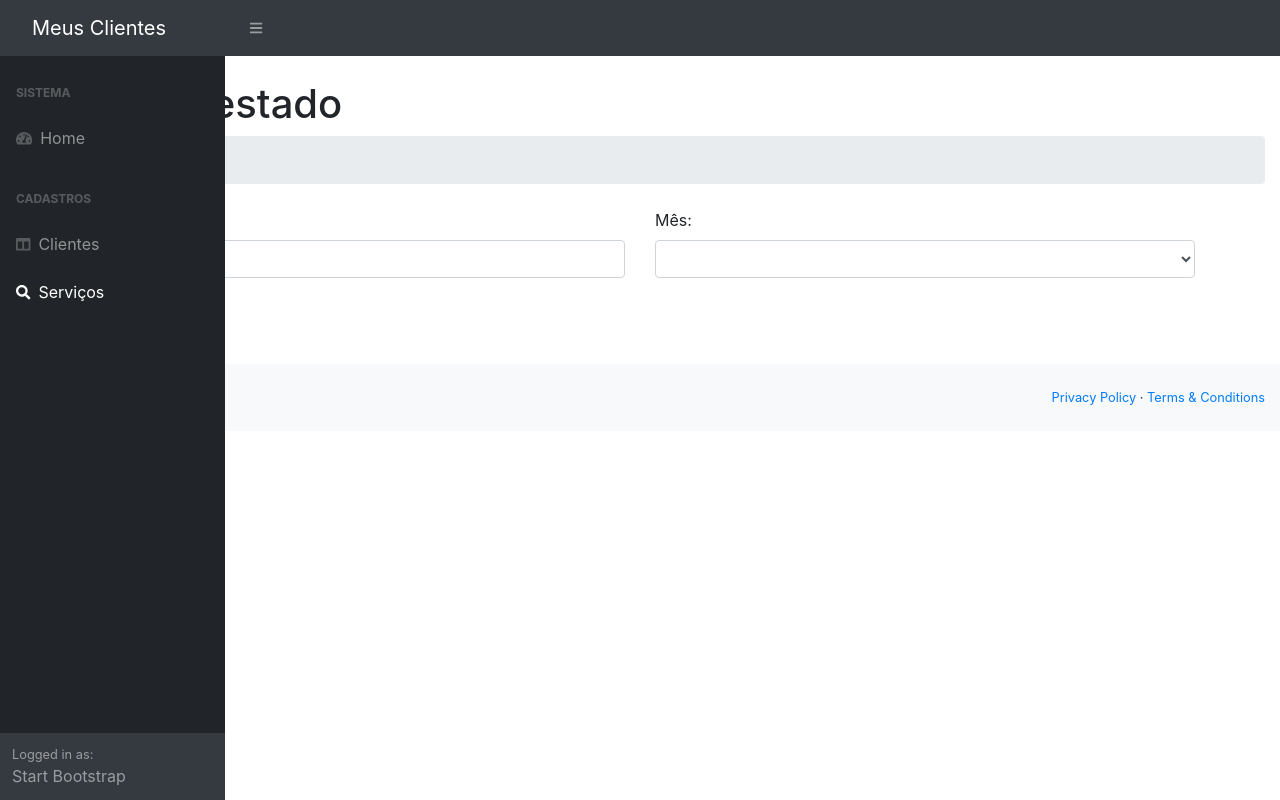
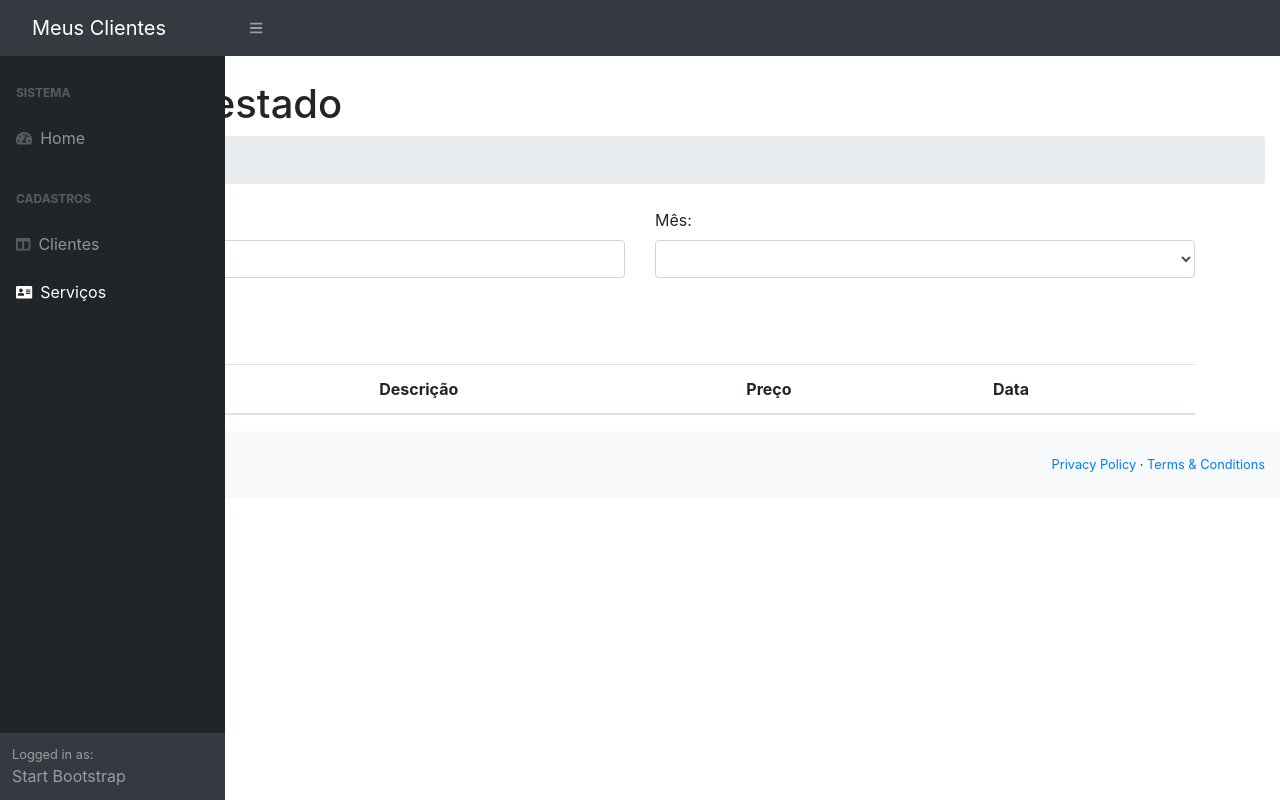
Before and after one commit to VictorDuart/Clients-App, an Angular app in the folder clients-app/: page /service-provide-list in a window 1280 px wide. Built offline with nearby package versions, Linux system fonts and the light colour scheme.

Commit message:
Creating result table in service filter page

```diff
--- a/clients-app/src/app/service-provide/service-provide-list/service-provide-list.component.html
+++ b/clients-app/src/app/service-provide/service-provide-list/service-provide-list.component.html
@@ -30,6 +30,32 @@
                 </button>
             </div>
         </div>
-        <br>
+
     </form>
+    <br>
+    <div class="row">
+        <div class="alert alert-warning" role="alert" *ngIf="message">
+            {{message}}
+        </div>
+        <div class="col-md-12">
+            <table class="table">
+                <thead>
+                    <tr>
+                        <th>Cliente</th>
+                        <th>Descrição</th>
+                        <th>Preço</th>
+                        <th>Data</th>
+                    </tr>
+                </thead>
+                <tbody>
+                    <tr *ngFor="let s of list">
+                        <td>{{ s.client.name }}</td>
+                        <td>{{ s.desc }}</td>
+                        <td>{{ s.value }}</td>
+                        <td>{{ s.date }}</td>
+                    </tr>
+                </tbody>
+            </table>
+        </div>
+    </div>
 </div>
--- a/clients-app/src/app/service-provide/service-provide-list/service-provide-list.component.ts
+++ b/clients-app/src/app/service-provide/service-provide-list/service-provide-list.component.ts
@@ -13,6 +13,7 @@ export class ServiceProvideListComponent implements OnInit {
   month: number;
   monthList: number[];
   list: ServiceProvideSearch[];
+  message: string;
 
   constructor(
     private service: ServiceProvidedService
@@ -26,6 +27,13 @@ export class ServiceProvideListComponent implements OnInit {
   search(){
     this.service
       .search(this.name, this.month)
-      .subscribe(response => this.list = response);
+      .subscribe(response => {
+        this.list = response;
+        if(this.list.length <= 0){
+          this.message = "Nenhum serviço encontrado.";
+        }else{
+          this.message = null;
+        }
+      });
   }
 }
--- a/clients-app/src/app/service-provided.service.ts
+++ b/clients-app/src/app/service-provided.service.ts
@@ -20,7 +20,7 @@ export class ServiceProvidedService {
 
   search(name: string, month: number) : Observable<ServiceProvideSearch[]>{
 
-    const httpParams = new HttpParams().set("name", name).set("month", month.toString());
+    const httpParams = new HttpParams().set("name", name).set("month", month ? month.toString() : '');
 
     const url = this.apiURL + "?" + httpParams.toString();
     console.log(url);
--- a/clients-app/src/app/template/sidebar/sidebar.component.html
+++ b/clients-app/src/app/template/sidebar/sidebar.component.html
@@ -14,7 +14,7 @@
                 </a>
 
                 <a class="nav-link collapsed" routerLink="/service-provide-list" data-toggle="collapse" data-target="#collapseLayouts" aria-expanded="false" aria-controls="collapseLayouts"
-                    ><div class="sb-nav-link-icon"><i class="fas fa-search"></i></div>
+                    ><div class="sb-nav-link-icon"><i class="fas fa-address-card"></i></div>
                     Serviços
                 </a>
             </div>
```
Also changed, not shown: 2 other files (tests, documents, lock files or other folders).
